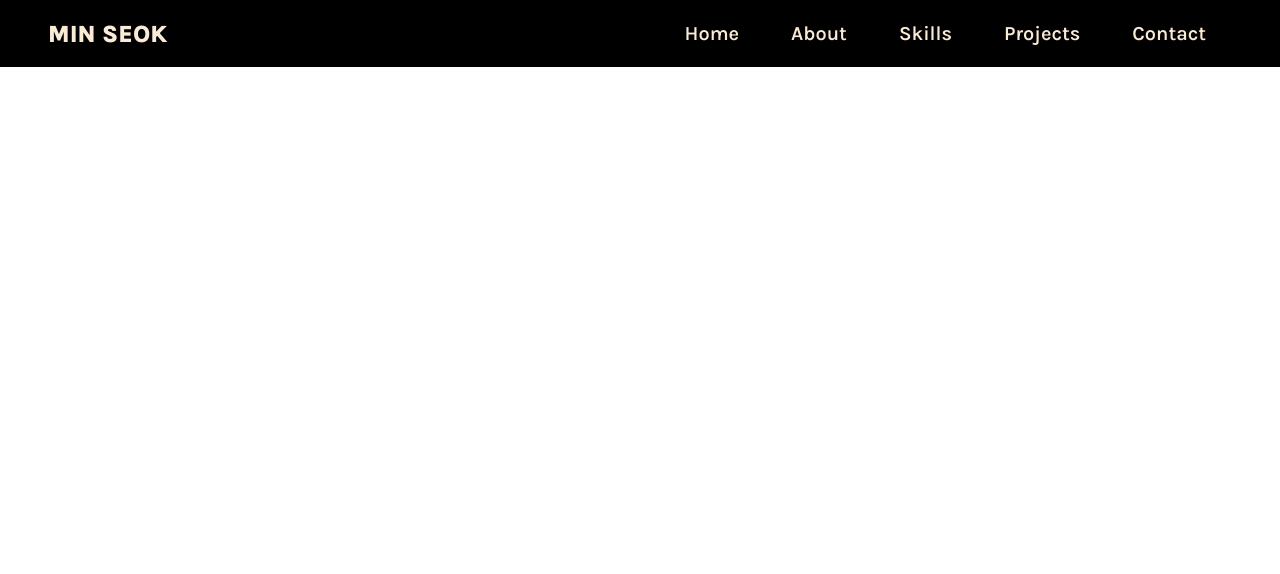
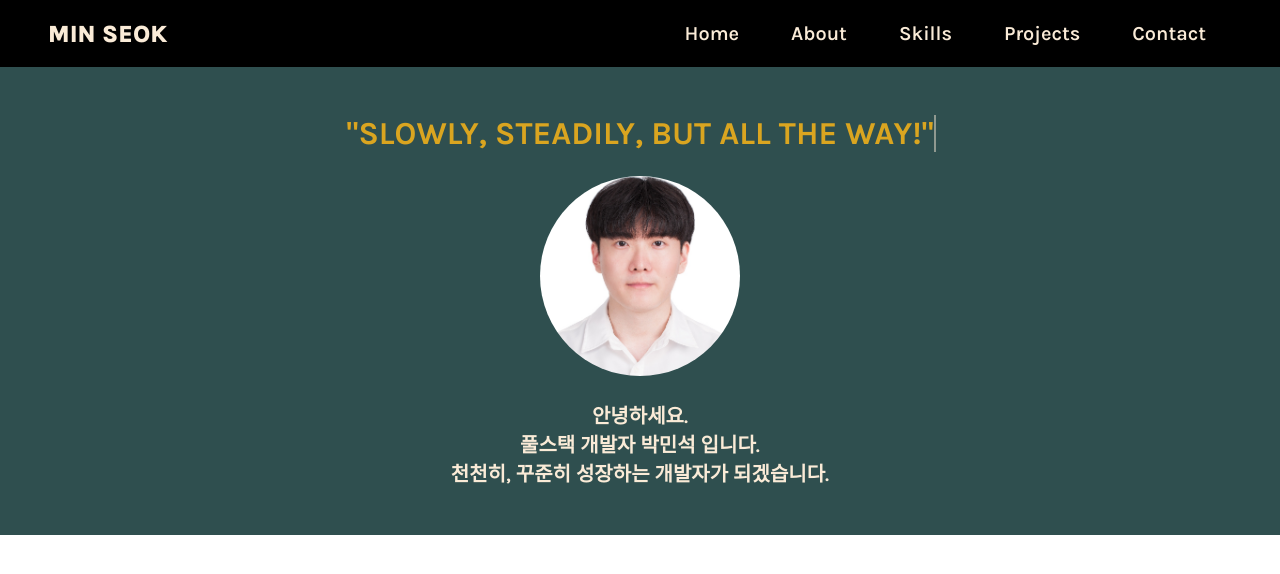
Before and after one commit to DIA-MIN/Portfolio2, a React (Create React App) app in the folder my-porfolio/: page / in a window 1280 px wide. Shown: the top 574 px of the page. Built offline with nearby package versions, Linux system fonts and the light colour scheme.

Commit message:
feat: add Home Component

```diff
--- a/my-porfolio/src/components/views/App.js
+++ b/my-porfolio/src/components/views/App.js
@@ -1,9 +1,11 @@
+import Home from './Home/Home';
 import NavBar from './NavBar/NavBar';
 
 function App() {
   return (
     <div className="App">
       <NavBar />
+      <Home />
     </div>
   );
 }
--- /dev/null
+++ b/my-porfolio/src/components/views/Home/Home.js
@@ -0,0 +1,24 @@
+import React from 'react';
+import './Home.scss';
+
+function Home() {
+  return (
+    <div className="home">
+      <div className="moto">"SLOWLY, STEADILY, BUT ALL THE WAY!"</div>
+      <div className="intro">
+        <div className="profile">
+          <img src="img/profileImg.jpg" />
+        </div>
+        <div className="explain">
+          안녕하세요.
+          <br />
+          풀스택 개발자 박민석 입니다.
+          <br />
+          천천히, 꾸준히 성장하는 개발자가 되겠습니다.
+        </div>
+      </div>
+    </div>
+  );
+}
+
+export default Home;
--- /dev/null
+++ b/my-porfolio/src/components/views/Home/Home.scss
@@ -0,0 +1,77 @@
+@import '../commons/commons.scss';
+
+.home {
+  background-color: $mainColor;
+  padding: 3rem 0;
+  display: flex;
+  flex-direction: column;
+  align-items: center;
+
+  .moto {
+    font-size: 2rem;
+    color: $pointColor;
+    font-weight: 700;
+    position: relative;
+
+    &::before,
+    &::after {
+      content: '';
+      position: absolute;
+      top: 0;
+      right: 0;
+      bottom: 0;
+      left: 0;
+    }
+
+    &::before {
+      background: $mainColor;
+      animation: typewriter 3s steps(36) 1s forwards;
+    }
+
+    &::after {
+      width: 0.125rem;
+      background: $bodyColor;
+      animation: typewriter 3s steps(36) 1s forwards, blink 750ms infinite;
+    }
+  }
+
+  .intro {
+    margin-top: 1.5rem;
+    display: flex;
+    flex-direction: column;
+    align-items: center;
+
+    .profile {
+      width: 200px;
+      height: 200px;
+      border-radius: 50%;
+      overflow: hidden;
+
+      img {
+        width: 100%;
+        height: 100%;
+        object-fit: cover;
+      }
+    }
+
+    .explain {
+      margin-top: 1.5rem;
+      text-align: center;
+      color: $bodyColor;
+      font-size: 1.25rem;
+      font-weight: 600;
+    }
+  }
+}
+
+@keyframes typewriter {
+  to {
+    left: 100%;
+  }
+}
+
+@keyframes blink {
+  to {
+    background: transparent;
+  }
+}
--- a/my-porfolio/src/components/views/commons/commons.scss
+++ b/my-porfolio/src/components/views/commons/commons.scss
@@ -1,6 +1,6 @@
 @import url('https://fonts.googleapis.com/css2?family=Karla:wght@400;600;700;800&display=swap');
 
-$minColor: #2f4f4f;
+$mainColor: #2f4f4f;
 $bodyColor: #faebd7;
 $pointColor: #daa520;
 $dimgrey: #56544f;
```
Also changed, not shown: my-porfolio/public/img/profileImg.jpg (added).
